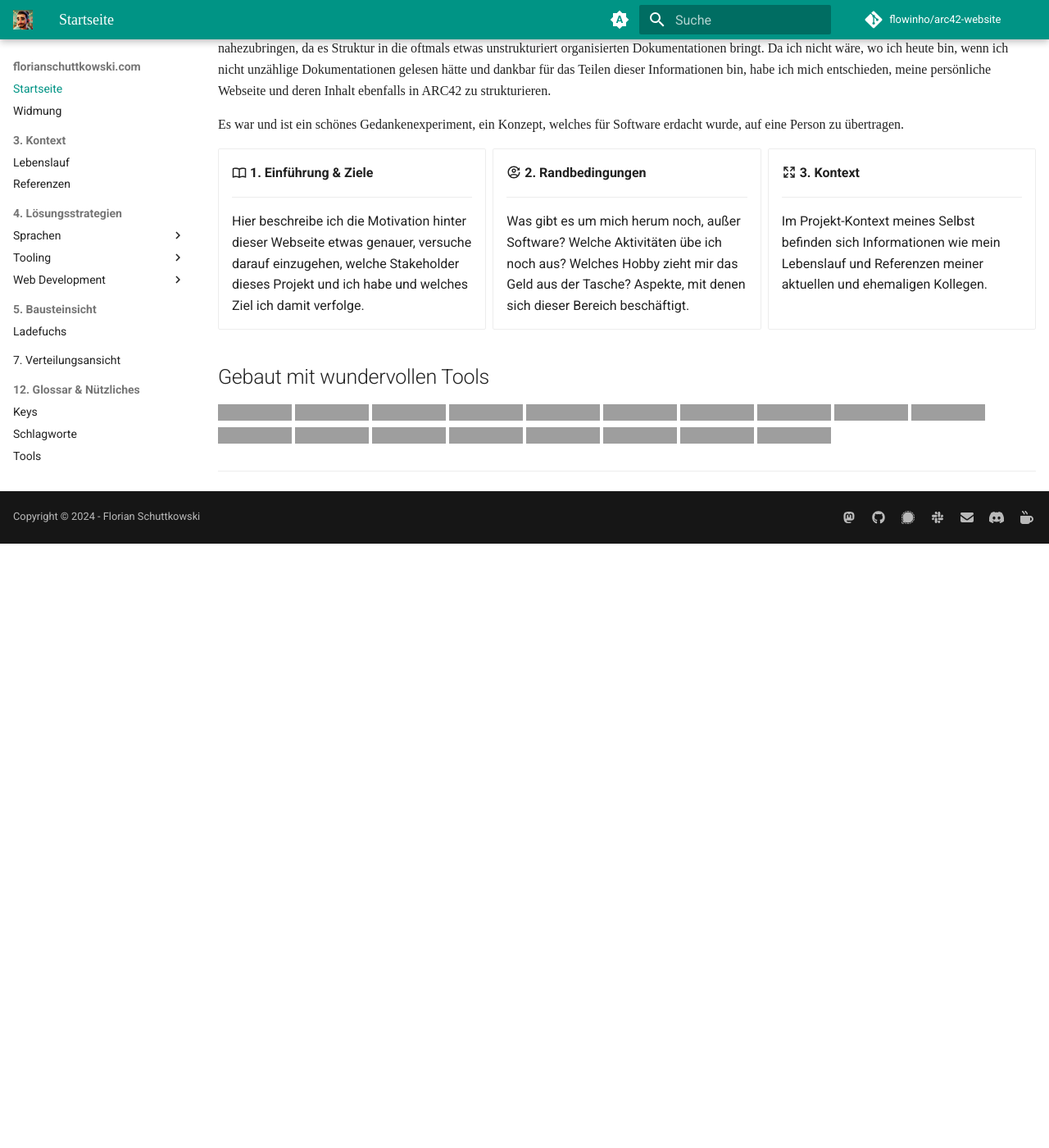
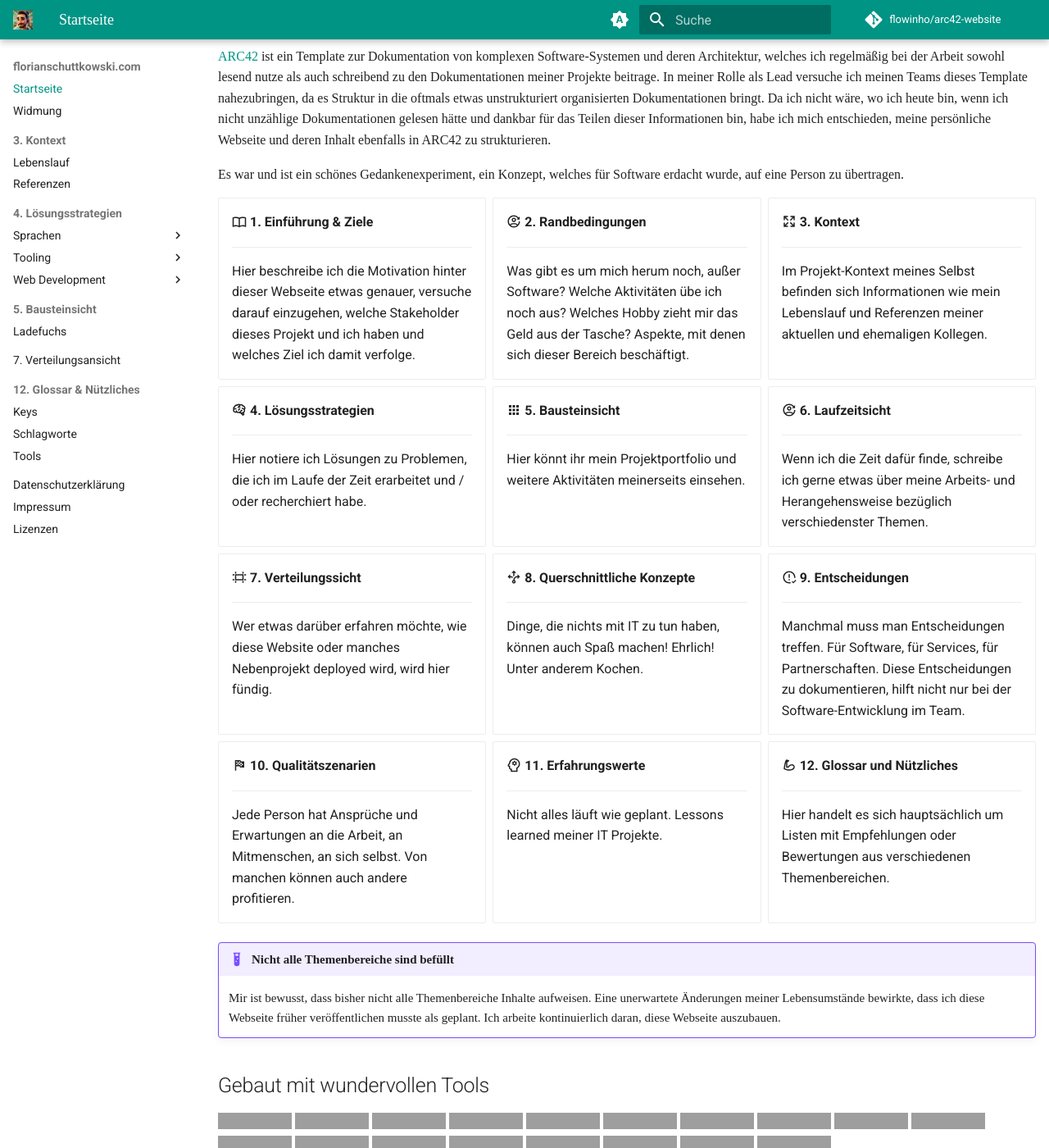
Before and after one commit to md42/arc42-website, an MkDocs documentation site: the page built from docs/index.md, in a window 1280 px wide and 1400 px high, scrolled down 986 px, cut to the strip 0-1400 px from the top of the window. Shown: the whole strip at 82% size. Built offline with MkDocs 1.6.1 and Material for MkDocs 9.7.7, drawn with Linux system fonts in a browser that asks for light colours; some web fonts are replaced; plug-ins that fetch from the network failed and are left out; comment, search, counter and statistics services are not loaded; before the commit the page ends 1649 px from its top, so only the background shows below that; some of the changed text lies outside the part shown; grey boxes are pictures that could not be loaded.

Commit message:
Update index

````diff
--- a/docs/index.md
+++ b/docs/index.md
@@ -20,9 +20,9 @@
 71636 Ludwigsburg
 Bundesrepublik Deutschland
 
-```
-"Menschen lieben und Gegenstände benutzen - denn das Gegenteil funktioniert nie."
-```
+!!! quote "Was ich euch mitgeben möchte"
+
+    Menschen lieben und Gegenstände benutzen - denn das Gegenteil funktioniert nie.
 
 ## Über mich
 
@@ -45,17 +45,17 @@
 
 <div class="grid cards" markdown>
 
-- :material-book-open-blank-variant-outline: __1. Einführung & Ziele__
+- :material-book-open-blank-variant-outline: __1. Einführung & Ziele__{: class="disabled" }
 
     ---
 
-    Hier beschreibe ich die Motivation hinter dieser Webseite etwas genauer, versuche darauf einzugehen, welche Stakeholder dieses Projekt und ich habe und welches Ziel ich damit verfolge.
+    <span class="disabled">Hier beschreibe ich die Motivation hinter dieser Webseite etwas genauer, versuche darauf einzugehen, welche Stakeholder dieses Projekt und ich haben und welches Ziel ich damit verfolge.</span>
 
-- :material-account-reactivate-outline: __2. Randbedingungen__
+- :material-account-reactivate-outline: __2. Randbedingungen__{: class="disabled" }
 
     ---
 
-    Was gibt es um mich herum noch, außer Software? Welche Aktivitäten übe ich noch aus? Welches Hobby zieht mir das Geld aus der Tasche? Aspekte, mit denen sich dieser Bereich beschäftigt.
+    <span class="disabled">Was gibt es um mich herum noch, außer Software? Welche Aktivitäten übe ich noch aus? Welches Hobby zieht mir das Geld aus der Tasche? Aspekte, mit denen sich dieser Bereich beschäftigt.</span>
 
 - :material-arrow-expand-all: __3. Kontext__
 
@@ -63,73 +63,65 @@
 
     Im Projekt-Kontext meines Selbst befinden sich Informationen wie mein Lebenslauf und Referenzen meiner aktuellen und ehemaligen Kollegen.
 
-
-</div>
-<!--
-
-
-
 - :material-brain: __4. Lösungsstrategien__
 
     ---
 
-    Eigene Werte, Lösungsstrategien für Probleme
+    Hier notiere ich Lösungen zu Problemen, die ich im Laufe der Zeit erarbeitet und / oder recherchiert habe.
 
 - :material-apps: __5. Bausteinsicht__
 
     ---
 
-    Projekte und Aktivitäten
+    Hier könnt ihr mein Projektportfolio und weitere Aktivitäten meinerseits einsehen.
 
-- :material-account-reactivate-outline: __6. Laufzeitsicht__
+- :material-account-reactivate-outline: __6. Laufzeitsicht__{: class="disabled" }
 
     ---
 
-    Arbeitsweise
+    <span class="disabled">Wenn ich die Zeit dafür finde, schreibe ich gerne etwas über meine Arbeits- und Herangehensweise bezüglich verschiedenster Themen.</span>
 
 - :material-artboard: __7. Verteilungssicht__
 
     ---
 
-    Social Media, eigene Topologie, Deployment meiner Nebenprojekte
+    Wer etwas darüber erfahren möchte, wie diese Website oder  manches Nebenprojekt deployed wird, wird hier fündig.
 
-- :material-arrow-decision-outline: __8. Querschnittliche Konzepte__
+- :material-arrow-decision-outline: __8. Querschnittliche Konzepte__{: class="disabled" }
 
     ---
 
-    Allgemeine Lösungsansätze für Meta-Probleme, Rezepte _als Sequenzdiagramme_, Bastelanleitungen
+    <span class="disabled">Dinge, die nichts mit IT zu tun haben, können auch Spaß machen! Ehrlich! Unter anderem Kochen.</span>
 
-- :material-alert-circle-check-outline: __9. Entscheidungen__
+- :material-alert-circle-check-outline: __9. Entscheidungen__{: class="disabled" }
 
     ---
 
-    Entscheidungen für Projekte, Sport, Kinder, etc
+    <span class="disabled">Manchmal muss man Entscheidungen treffen. Für Software, für Services, für Partnerschaften. Diese Entscheidungen zu dokumentieren, hilft nicht nur bei der Software-Entwicklung im Team.</span>
 
-- :material-flag-checkered: __10. Qualitätszenarien__
+- :material-flag-checkered: __10. Qualitätszenarien__{: class="disabled" }
 
     ---
 
-    Lessons learned
+    <span class="disabled">Jede Person hat Ansprüche und Erwartungen an die Arbeit, an Mitmenschen, an sich selbst. Von manchen können auch andere profitieren.</span>
 
-- :material-head-cog-outline: __11. Erfahrungswerte__
+
+- :material-head-cog-outline: __11. Erfahrungswerte__{: class="disabled" }
 
     ---
 
-    Selbstreflexion, Probleme die gesehen werden
+    <span class="disabled">Nicht alles läuft wie geplant. Lessons learned meiner IT Projekte.</span>
 
-- :material-arm-flex-outline: __12. Nützliches__
+- :material-arm-flex-outline: __12. Glossar und Nützliches__
 
     ---
 
-    Nützliche Hinweise, Tipps
+    Hier handelt es sich hauptsächlich um Listen mit Empfehlungen oder Bewertungen aus verschiedenen Themenbereichen.
+</div>
 
-- :material-scale-balance: __99. Rechtliches__
+!!! example "Nicht alle Themenbereiche sind befüllt"
 
-    ---
-
-    Rechtliche Inhalte und Lizensierung
-
-</div> -->
+    Mir ist bewusst, dass bisher nicht alle Themenbereiche Inhalte aufweisen. Eine unerwartete Änderungen meiner Lebensumstände bewirkte, dass ich diese Webseite früher veröffentlichen musste als geplant. Ich arbeite kontinuierlich daran, diese Webseite auszubauen.
 
 ## Gebaut mit wundervollen Tools
 
````
